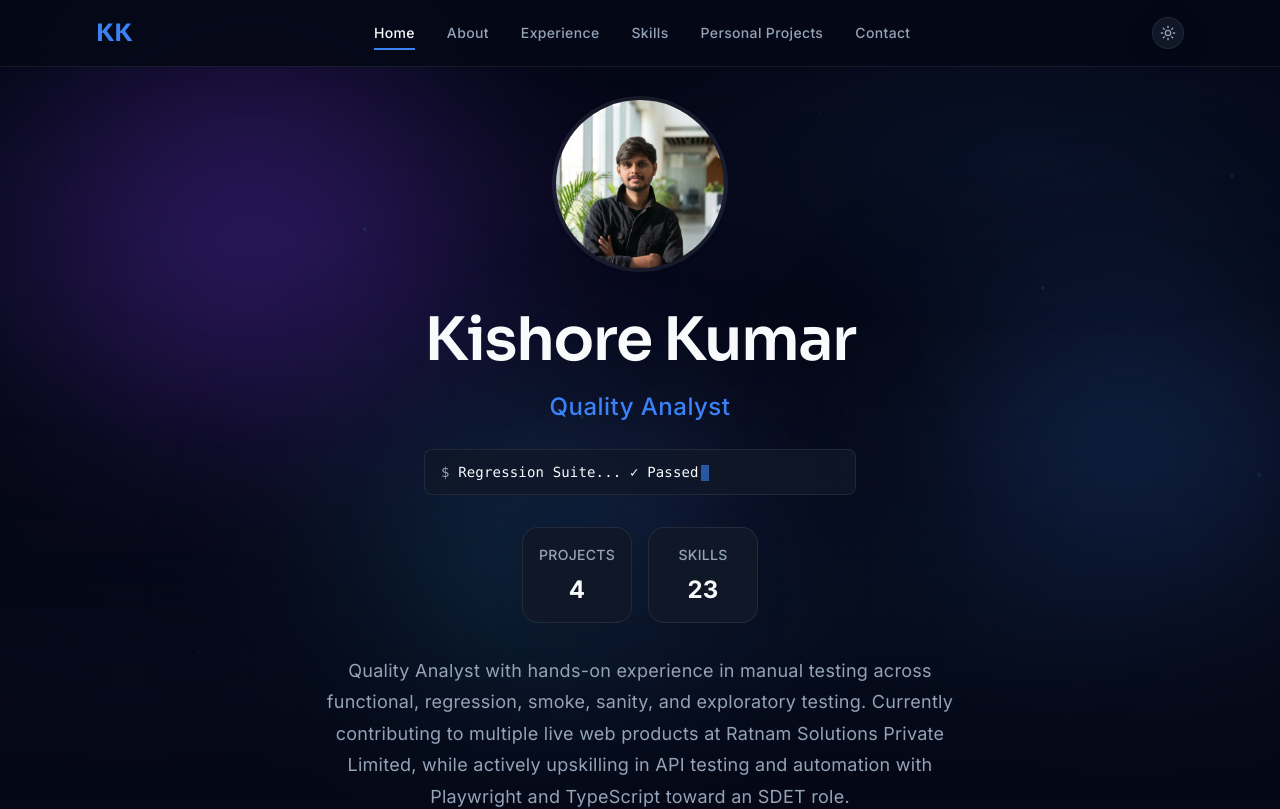
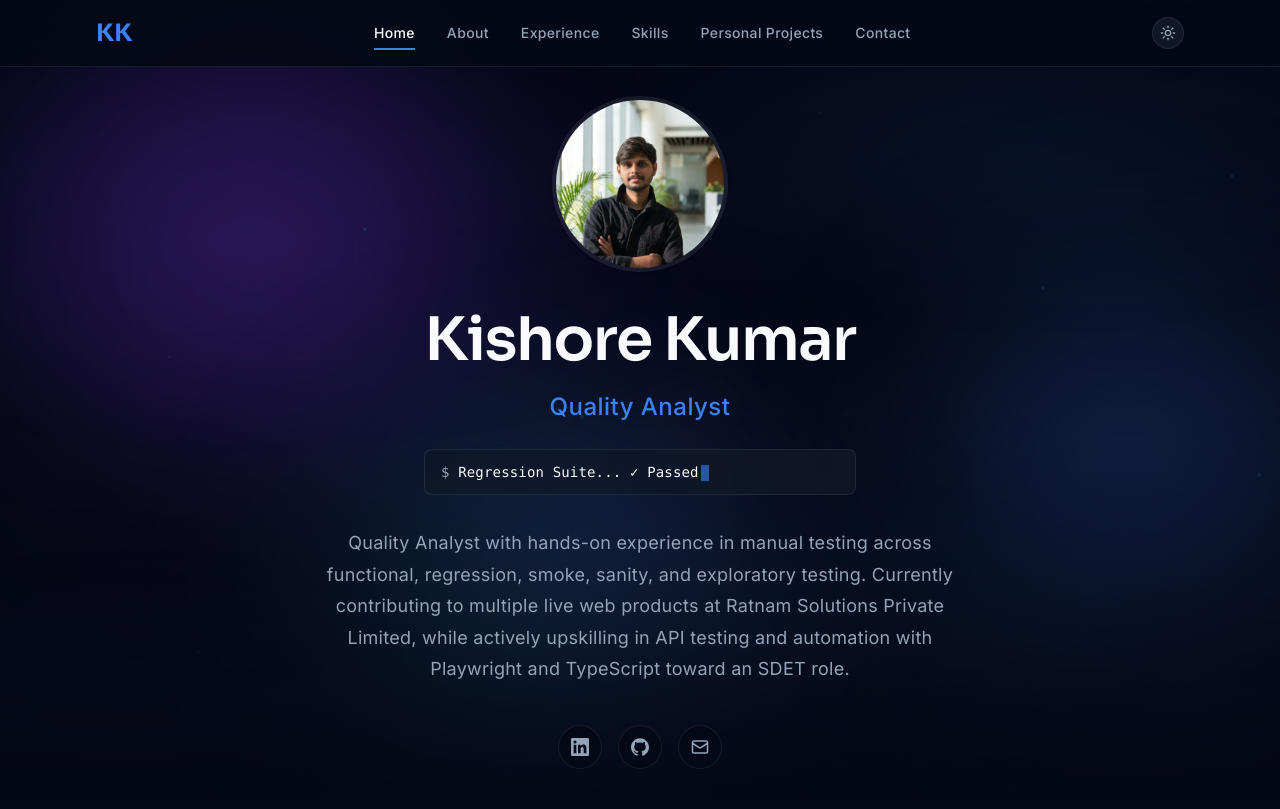
Before and after one commit to kishorekumarrasalay-02/kishorekumar-qa-portfolio, a Next.js app: page / in a window 1280 px wide. Shown: the top 809 px of the page. Built offline with nearby package versions, Linux system fonts and the light colour scheme.

Commit message:
removed head

```diff
--- a/src/components/Hero.tsx
+++ b/src/components/Hero.tsx
@@ -2,18 +2,9 @@ import Image from "next/image";
 import SocialIcons from "./SocialIcons";
 import TypewriterStatus from "./TypewriterStatus";
 import { portfolioData } from "@/data/portfolio";
-import MotionReveal from "./MotionReveal";
-import AnimatedCounter from "./AnimatedCounter";
 
 export default function Hero() {
   const { site, hero } = portfolioData;
-  const projectsCount =
-    portfolioData.portfolio.projects.length +
-    portfolioData.personalProjects.projects.length;
-  const skillsCount = portfolioData.skills.bentoCards.reduce(
-    (sum, card) => sum + card.items.length,
-    0
-  );
 
   return (
     <section
@@ -41,27 +32,6 @@ export default function Hero() {
 
       <TypewriterStatus />
 
-      <MotionReveal variant="fadeUp" delay={0.15}>
-        <div className="mt-6 grid w-full grid-cols-2 gap-3 sm:mt-8 sm:gap-4">
-          <div className="rounded-2xl border border-card-border bg-card p-4 text-center transition-transform duration-300 hover:-translate-y-0.5">
-            <div className="text-subtitle text-xs font-semibold text-muted sm:text-sm">
-              PROJECTS
-            </div>
-            <div className="mt-2 text-xl font-bold text-foreground sm:text-2xl">
-              <AnimatedCounter value={projectsCount} />
-            </div>
-          </div>
-          <div className="rounded-2xl border border-card-border bg-card p-4 text-center transition-transform duration-300 hover:-translate-y-0.5">
-            <div className="text-subtitle text-xs font-semibold text-muted sm:text-sm">
-              SKILLS
-            </div>
-            <div className="mt-2 text-xl font-bold text-foreground sm:text-2xl">
-              <AnimatedCounter value={skillsCount} />
-            </div>
-          </div>
-        </div>
-      </MotionReveal>
-
       <p className="text-body mt-6 max-w-2xl px-2 text-sm text-muted sm:mt-8 sm:text-base md:text-lg">
         {hero.bio}
       </p>
```
